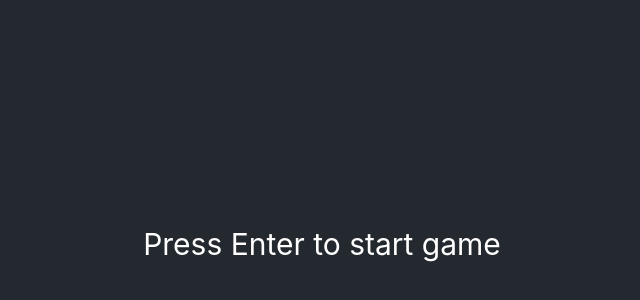
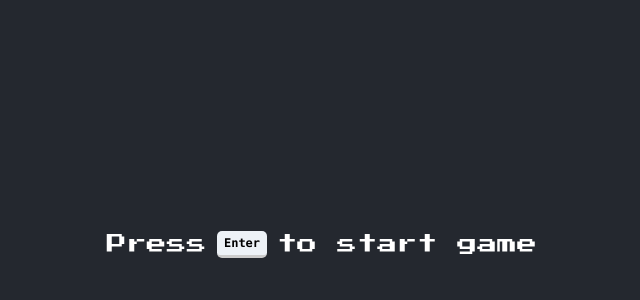
Before and after one commit to iamdevmarcos/simple-rpg, a React (Vite) app: page / in a window 1280 px wide. Shown: the part 156-456 px from the top of the page, without its empty margins (318-958 px from the left). Built offline with nearby package versions, Linux system fonts and the light colour scheme.

Commit message:
adjusting css

```diff
--- a/index.html
+++ b/index.html
@@ -5,6 +5,9 @@
     <link rel="icon" type="image/svg+xml" href="/src/favicon.svg" />
     <meta name="viewport" content="width=device-width, initial-scale=1.0" />
     <title>Vite App</title>
+    <link rel="preconnect" href="https://fonts.googleapis.com">
+    <link rel="preconnect" href="https://fonts.gstatic.com" crossorigin>
+    <link href="https://fonts.googleapis.com/css2?family=Press+Start+2P&display=swap" rel="stylesheet">
   </head>
   <body>
     <div id="root"></div>
--- a/src/App.styles.ts
+++ b/src/App.styles.ts
@@ -1,6 +1,7 @@
 import styled from "styled-components";
 
 export const Container = styled.div`
+    font-family: 'Press Start 2P', cursive !important;
     background-color:#24282F;
     min-height:100vh;
     color:#FFF;
@@ -18,7 +19,30 @@ export const Start = styled.div`
     display:flex;
     align-items:center;
     justify-content:center;
-    flex-direction: column;
+    flex-direction: row;
     min-height: 100vh;
-    font-size:30px;
+    font-size:20px;
 `;
+
+export const Key = styled.div`
+    font-family: Consolas !important;
+    background-color:#EDF2F7;
+    border-radius: 5px;
+    border-bottom: 3px solid #CCC;
+    border-bottom-width:3px;
+    font-size: 12px;
+    font-weight: bold;
+    line-height: normal;
+    padding:5px;
+    padding-inline: 0.6em;
+    white-space: nowrap;
+    margin:0px 10px;
+    transition: all ease 0.2s;
+    color:#000;
+
+    &&:hover {
+        background-color:#CCC;
+        border-bottom-width:1px;
+        cursor:pointer;
+    }
+`;
--- a/src/App.tsx
+++ b/src/App.tsx
@@ -42,7 +42,11 @@ const App = () => {
   return(
     <C.Container>
       {!start &&
-        <C.Start>Press Enter to start game</C.Start>
+        <C.Start>
+          Press
+          <C.Key onClick={e=>setStart(true)}>Enter</C.Key>
+          to start game
+        </C.Start>
       }
 
       {start &&
--- a/src/components/Character/styles.ts
+++ b/src/components/Character/styles.ts
@@ -12,10 +12,10 @@ export const Container = styled.div<{size:number; left: number; top:number; side
 
 export const NameBox = styled.div`
     background-color: #000;
-    padding: 3px;
+    padding: 5px;
     border-radius: 5px;
     position: absolute;
     font-size: 10px;
     text-align: center;
-    margin-top: -20px;
+    margin-top: -25px;
 `;
```
